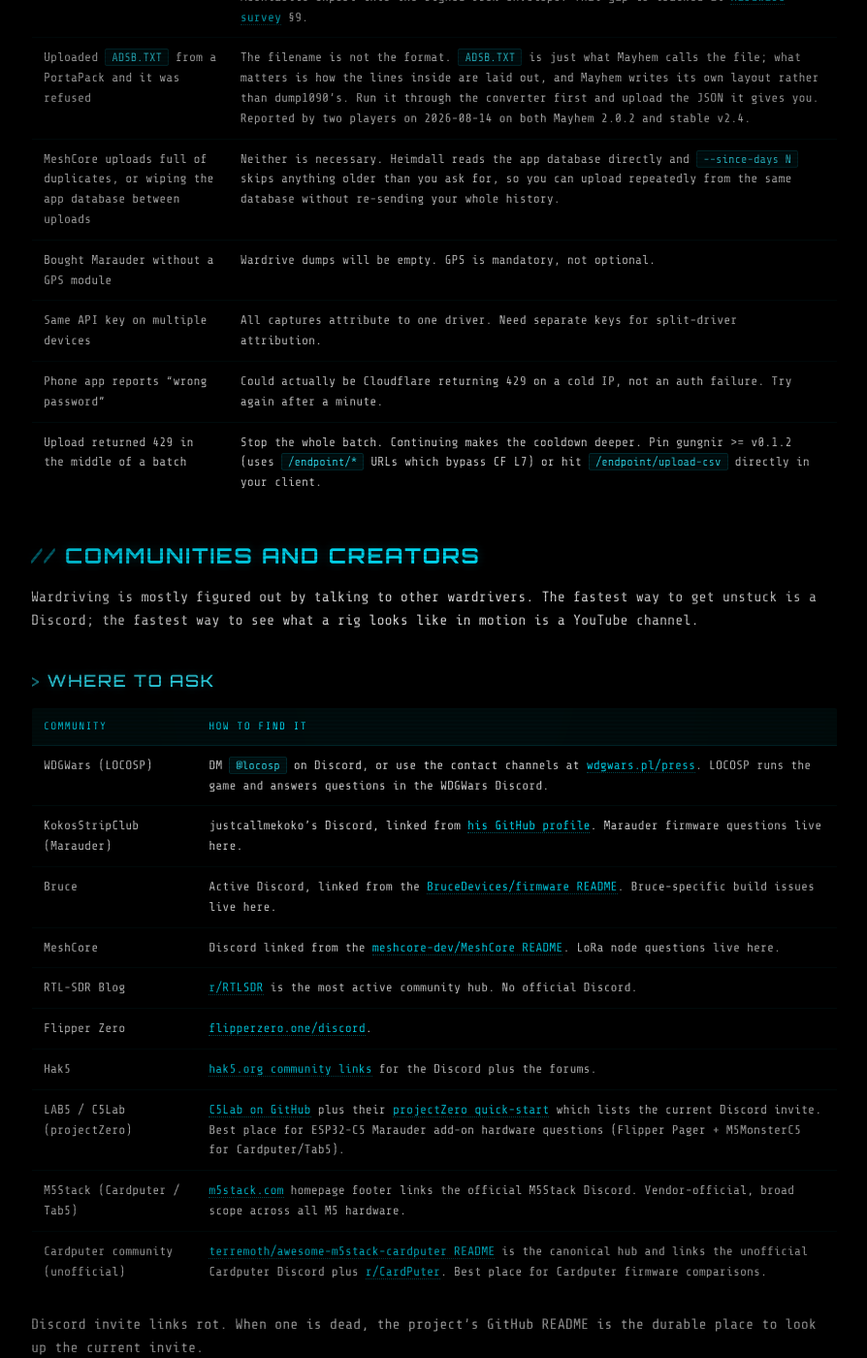
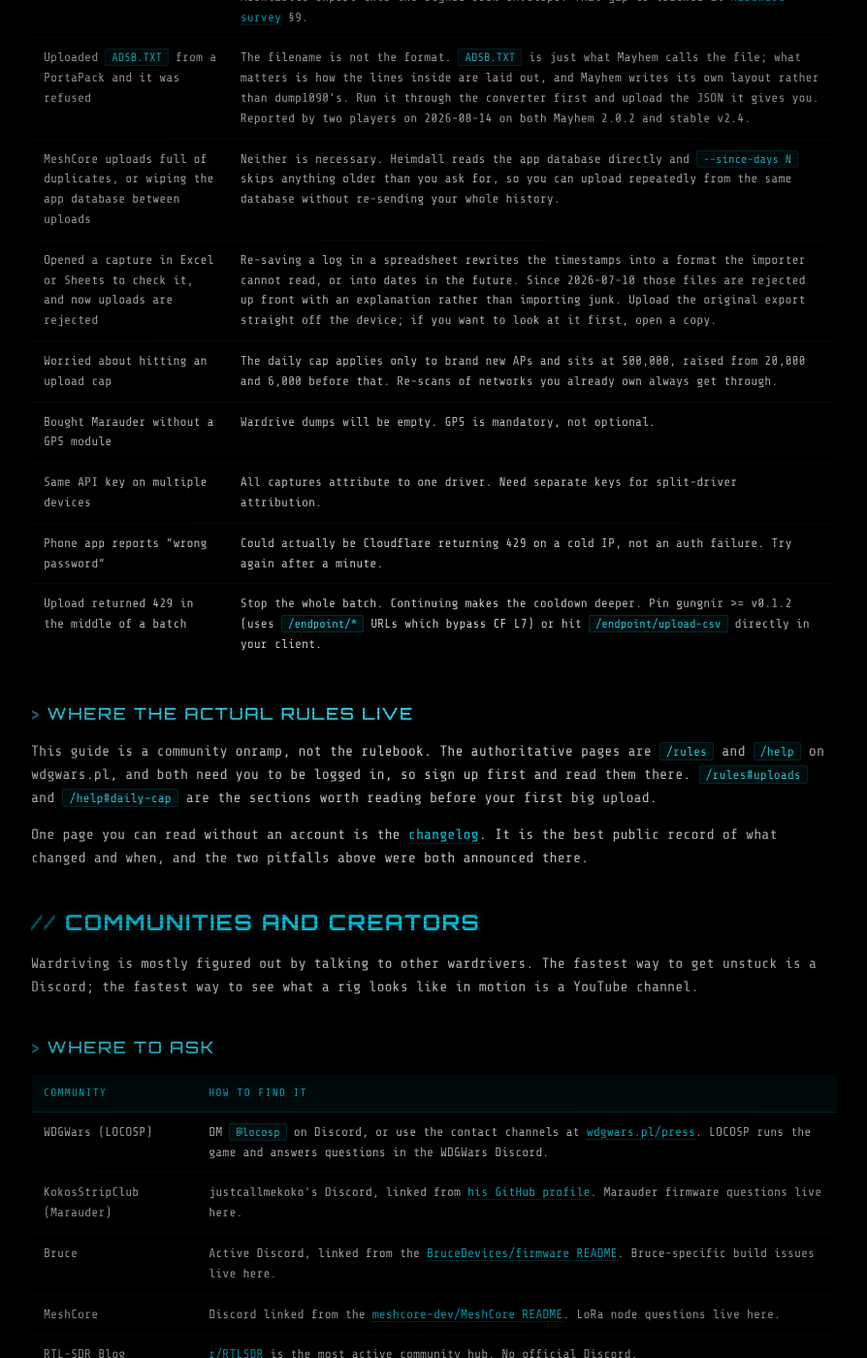
Before and after one commit to HiroAlleyCat/wdgo-onramp, a Jekyll site: the page built from docs/onramp.md, in a window 1280 px wide and 1400 px high, scrolled down 8382 px. Shown: the whole window at 97% size, without its empty margins (192-1086 px from the left). Built offline with Jekyll 4.4.1, drawn with Linux system fonts in a browser that asks for light colours.

Commit message:
Add the upload rules that are publicly documented, and point at the real rulebook
Two pitfalls, both announced on LOCOSP's public changelog rather than inferred.

Since 2026-07-10 uploads with invalid timestamps are rejected up front, and the
changelog names the usual cause: opening a log in a spreadsheet and re-saving
it, which rewrites the timestamps into something unreadable or into the future.
That is a newcomer-shaped mistake with a confusing symptom, so it earns a row.

The daily cap gets a row too, because people assume it will bite them long
before it does. It applies only to brand new APs, sits at 500,000, and re-scans
of networks you already own always get through.

Also adds a short note saying plainly that this guide is not the rulebook.
/rules and /help are authoritative and both require a login, so the honest
instruction is to sign up and read them there rather than trusting a community
copy that will drift. The changelog is called out as the one page readable
without an account.

Nothing here came from private conversation. Everything is either on the public
changelog or already public knowledge, and no limits, endpoint contracts or
rate numbers learned elsewhere are reproduced. Copying the gated pages into a
public guide would ungate them, which is not this repo's call to make.

```diff
--- a/docs/onramp.md
+++ b/docs/onramp.md
@@ -197,10 +197,24 @@ See [Shopping list](shopping.md) Tiers 6–8 for the gear list at each step (inc
 | Bought Meshtastic gear expecting Heimdall to ingest it | Heimdall only parses MeshCore exports today, but the WDGWars mesh slot itself takes Meshtastic too as of 2026-08-12 ([Hardware survey](survey.md) §1a). You no longer need to re-flash to MeshCore just to be accepted. What's missing is a feeder: nothing yet turns a Meshtastic export into the signed-JSON envelope. That gap is tracked at [Hardware survey](survey.md) §9. |
 | Uploaded `ADSB.TXT` from a PortaPack and it was refused | The filename is not the format. `ADSB.TXT` is just what Mayhem calls the file; what matters is how the lines inside are laid out, and Mayhem writes its own layout rather than dump1090's. Run it through the converter first and upload the JSON it gives you. Reported by two players on 2026-08-14 on both Mayhem 2.0.2 and stable v2.4. |
 | MeshCore uploads full of duplicates, or wiping the app database between uploads | Neither is necessary. Heimdall reads the app database directly and `--since-days N` skips anything older than you ask for, so you can upload repeatedly from the same database without re-sending your whole history. |
+| Opened a capture in Excel or Sheets to check it, and now uploads are rejected | Re-saving a log in a spreadsheet rewrites the timestamps into a format the importer cannot read, or into dates in the future. Since 2026-07-10 those files are rejected up front with an explanation rather than importing junk. Upload the original export straight off the device; if you want to look at it first, open a copy. |
+| Worried about hitting an upload cap | The daily cap applies only to brand new APs and sits at 500,000, raised from 20,000 and 6,000 before that. Re-scans of networks you already own always get through. |
 | Bought Marauder without a GPS module | Wardrive dumps will be empty. GPS is mandatory, not optional. |
 | Same API key on multiple devices | All captures attribute to one driver. Need separate keys for split-driver attribution. |
 | Phone app reports "wrong password" | Could actually be Cloudflare returning 429 on a cold IP, not an auth failure. Try again after a minute. |
 | Upload returned 429 in the middle of a batch | Stop the whole batch. Continuing makes the cooldown deeper. Pin gungnir >= v0.1.2 (uses `/endpoint/*` URLs which bypass CF L7) or hit `/endpoint/upload-csv` directly in your client. |
+
+
+### Where the actual rules live
+
+This guide is a community onramp, not the rulebook. The authoritative pages are
+`/rules` and `/help` on wdgwars.pl, and both need you to be logged in, so sign up
+first and read them there. `/rules#uploads` and `/help#daily-cap` are the sections
+worth reading before your first big upload.
+
+One page you can read without an account is the [changelog](https://wdgwars.pl/changelog/).
+It is the best public record of what changed and when, and the two pitfalls above
+were both announced there.
 
 ## Communities and creators
 
```
Also changed, not shown: wdgwars-newcomer-progression.md (+14 -0 lines).
